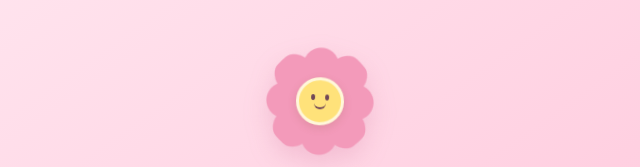
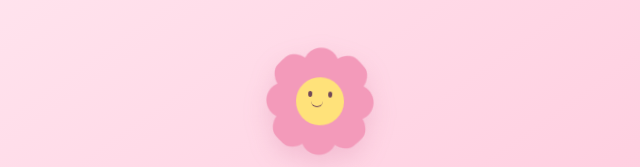
Before and after one commit to mohammedras1/Flavia-Quiz, a plain HTML site: page index.html in a window 1280 px wide. Shown: the top 167 px of the page, 320-960 px from the left. Drawn offline with Linux system fonts and the light colour scheme.

Commit message:
Scale welcome flower consistently
Co-authored-by: Copilot <223556219+Copilot@users.noreply.github.com>

```diff
--- a/styles.css
+++ b/styles.css
@@ -103,39 +103,38 @@ button {
 }
 
 .flower-face {
-  width: 48px;
-  height: 48px;
-  border: 3px solid #fff7da;
+  width: 43%;
+  height: 43%;
   border-radius: 50%;
   background: #ffe27a;
-  box-shadow: 0 3px 8px rgba(144, 91, 61, .18);
   position: relative;
   z-index: 2;
+  font-size: clamp(20px, 5.2dvh, 48px);
 }
 
 .flower-eye {
   position: absolute;
-  top: 14px;
-  left: 12px;
-  width: 4px;
-  height: 6px;
+  top: 29%;
+  left: 25%;
+  width: 8%;
+  height: 12%;
   border-radius: 50%;
   background: #704758;
 }
 
 .flower-eye:nth-child(2) {
-  right: 12px;
+  right: 25%;
   left: auto;
 }
 
 .flower-smile {
   position: absolute;
-  top: 22px;
-  left: 15px;
-  width: 12px;
-  height: 7px;
-  border-bottom: 2px solid #704758;
-  border-radius: 0 0 12px 12px;
+  top: 46%;
+  left: 31%;
+  width: 26%;
+  height: 16%;
+  border-bottom: .045em solid #704758;
+  border-radius: 0 0 .25em .25em;
 }
 
 .sparkle {
@@ -1497,8 +1496,8 @@ button {
   }
 
   .hero-flower {
-    width: 78px;
-    height: 78px;
+    width: clamp(64px, 12dvh, 78px);
+    height: clamp(64px, 12dvh, 78px);
     margin-bottom: 10px;
   }
 
```
